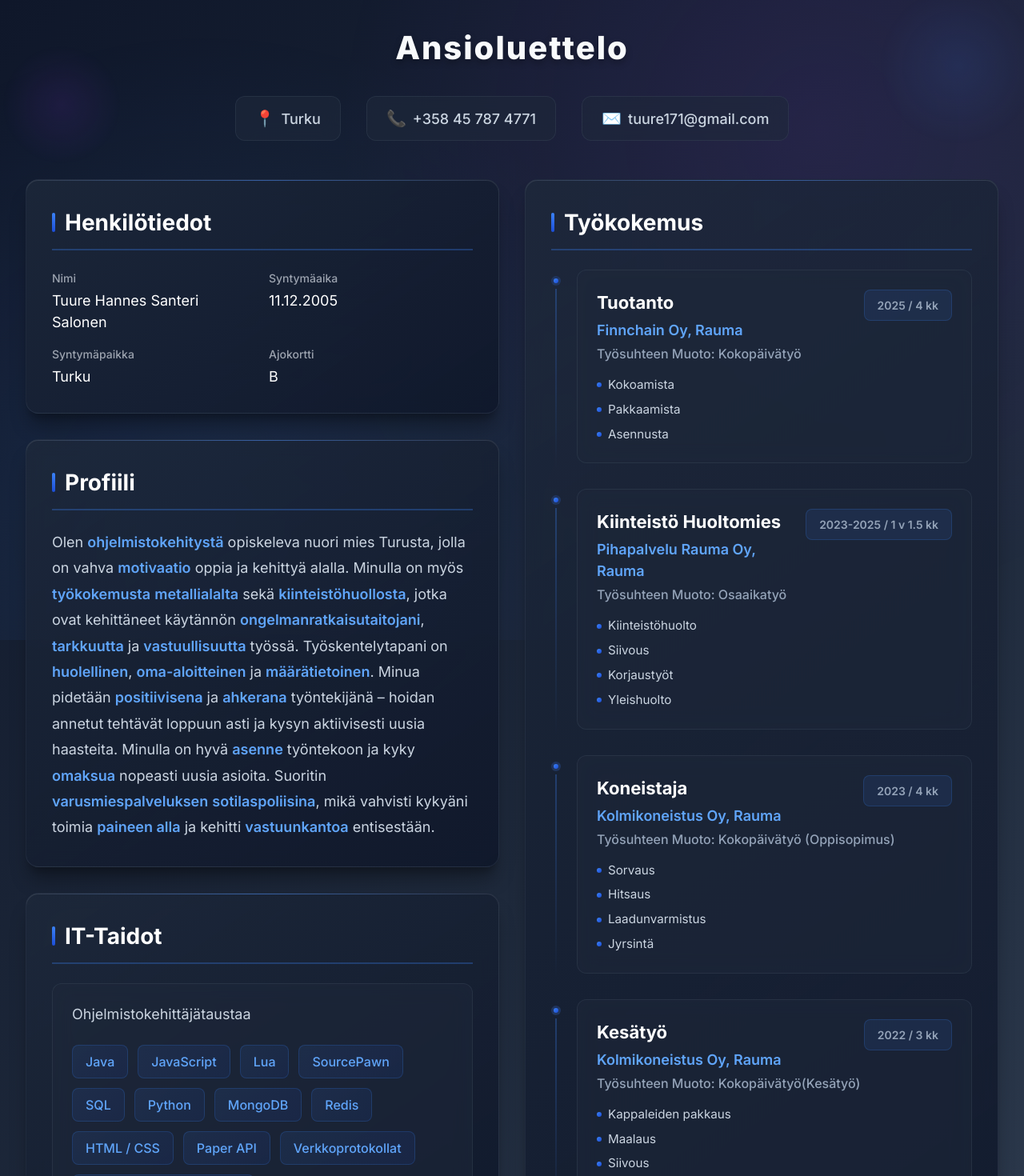
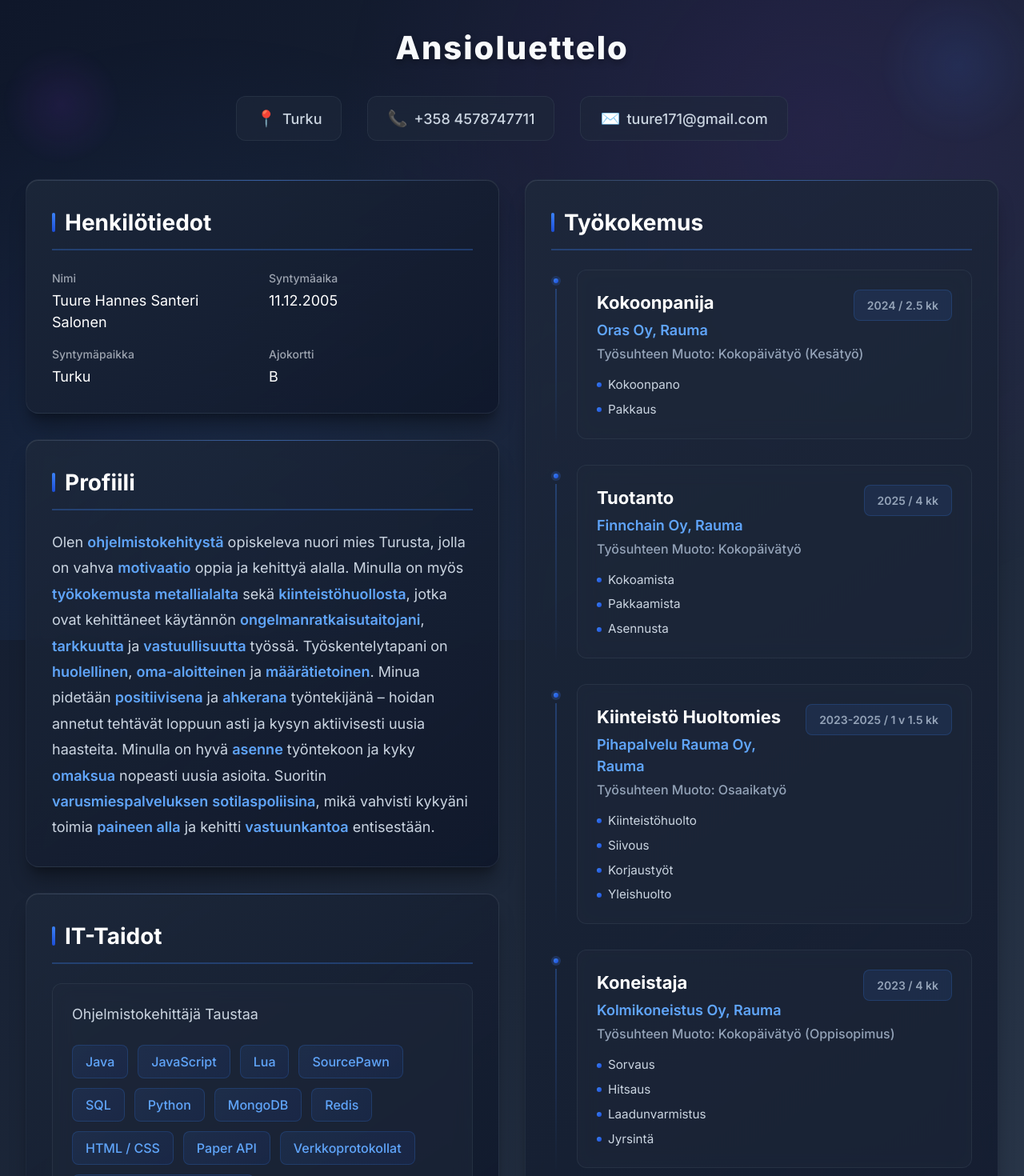
Before and after one commit to tjzzzzzz/CV-Nettisivu, a React (Vite) app in the folder cv-nettisivu/: page / in a window 1280 px wide. Shown: the top 1470 px of the page at 80% size. Built offline with nearby package versions, Linux system fonts and the light colour scheme.

Commit message:
Update CV content: Fix phone number, update text, and add Oras Oy work experience

```diff
--- a/cv-nettisivu/src/components/Header.tsx
+++ b/cv-nettisivu/src/components/Header.tsx
@@ -133,7 +133,7 @@
             color: '#cbd5e1'
           }}>
             <span style={{ fontSize: '1.25rem' }}>📞</span>
-            <span style={{ fontSize: '1.125rem', fontWeight: '500' }}>+358 45 787 4771</span>
+            <span style={{ fontSize: '1.125rem', fontWeight: '500' }}>+358 4578747711</span>
           </div>
 
           <div style={{
--- a/cv-nettisivu/src/components/Skills.tsx
+++ b/cv-nettisivu/src/components/Skills.tsx
@@ -42,7 +42,7 @@
           marginBottom: '1.5rem',
           lineHeight: '1.6'
         }}>
-          Ohjelmistokehittäjätaustaa
+          Ohjelmistokehittäjä Taustaa
         </p>
 
         <div style={{
--- a/cv-nettisivu/src/components/WorkExperience.tsx
+++ b/cv-nettisivu/src/components/WorkExperience.tsx
@@ -2,6 +2,14 @@
 
 const WorkExperience = () => {
   const workHistory = [
+    {
+      period: '2024 / 2.5 kk',
+      title: 'Kokoonpanija',
+      company: 'Oras Oy',
+      location: 'Rauma',
+      employmentType: 'Kokopäivätyö (Kesätyö)',
+      tasks: ['Kokoonpano', 'Pakkaus']
+    },
     {
       period: '2025 / 4 kk',
       title: 'Tuotanto',
```
Also changed, not shown: 3 other files (tests, documents, lock files or other folders).
